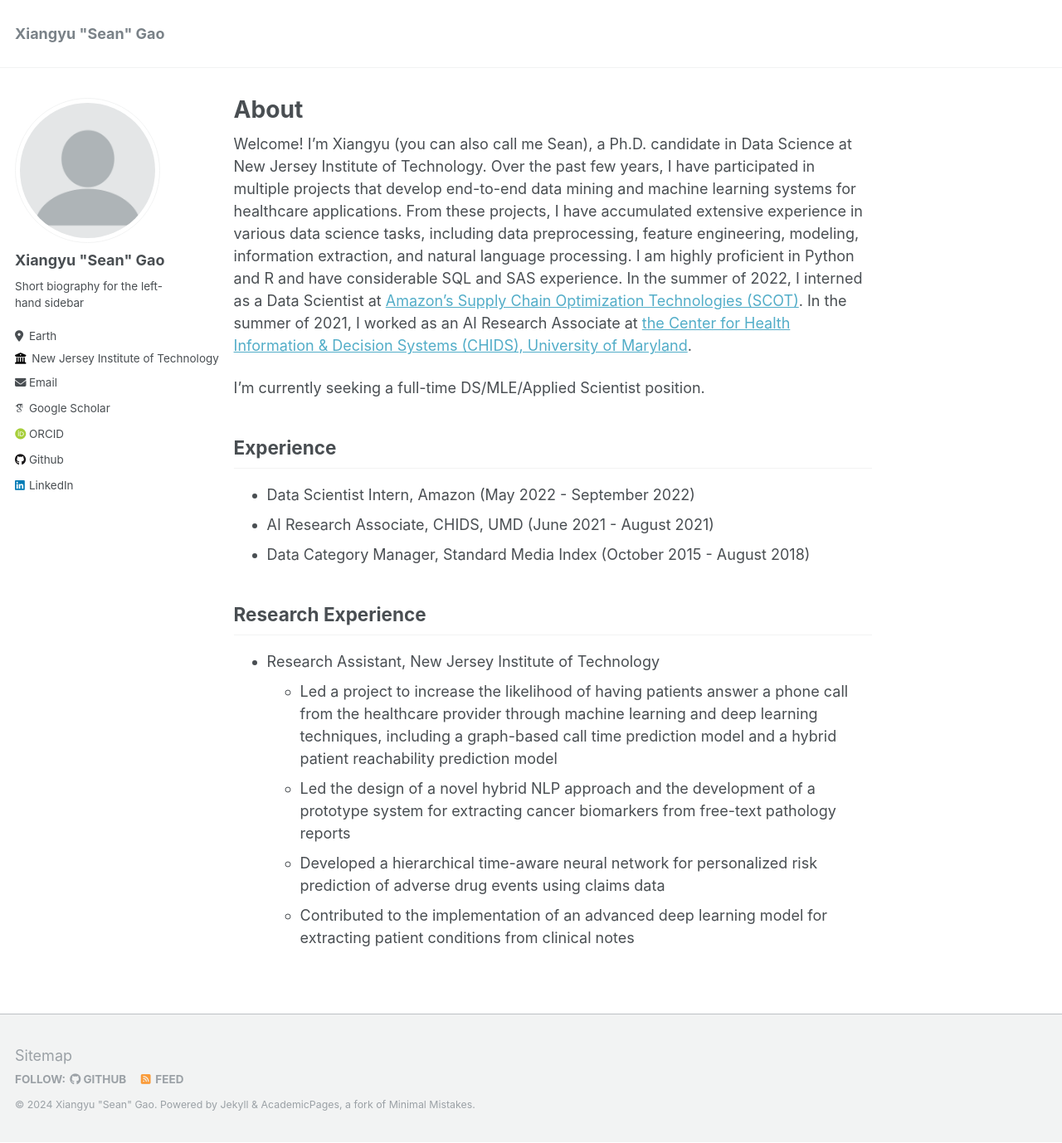
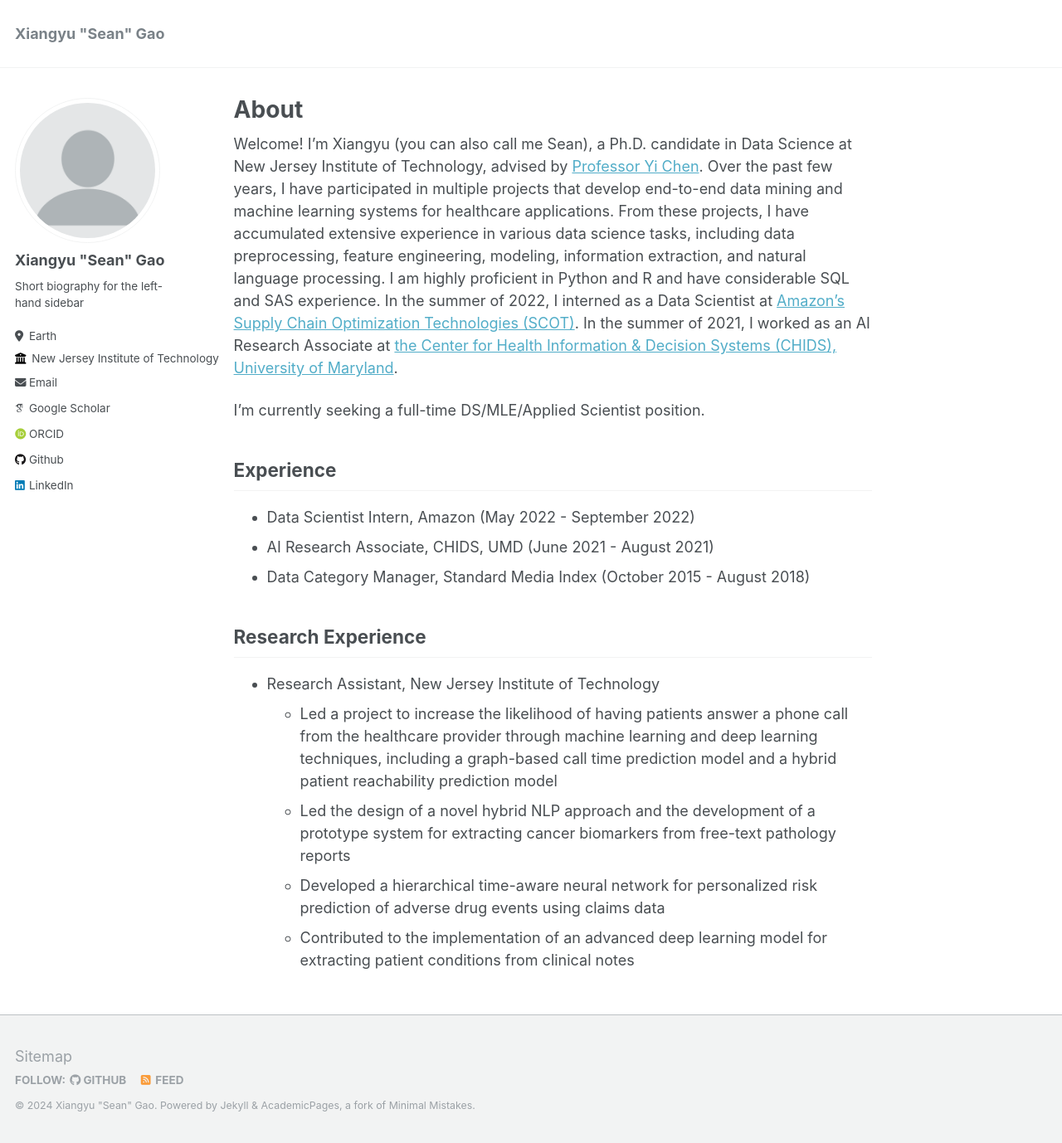
Before and after one commit to xga0/xga0.github.io, a Jekyll site: the page built from _pages/about.md, in a window 1280 px wide and 1378 px high. Shown: the whole window at 83% size. Built offline with Jekyll 4.4.1, drawn with Linux system fonts in a browser that asks for light colours; some web fonts are replaced.

Commit message:
Update about.md

```diff
--- a/_pages/about.md
+++ b/_pages/about.md
@@ -7,7 +7,7 @@ redirect_from:
   - /about.html
 ---
 
-Welcome! I'm Xiangyu (you can also call me Sean), a Ph.D. candidate in Data Science at New Jersey Institute of Technology. Over the past few years, I have participated in multiple projects that develop end-to-end data mining and machine learning systems for healthcare applications. From these projects, I have accumulated extensive experience in various data science tasks, including data preprocessing, feature engineering, modeling, information extraction, and natural language processing. I am highly proficient in Python and R and have considerable SQL and SAS experience. In the summer of 2022, I interned as a Data Scientist at [Amazon’s Supply Chain Optimization Technologies (SCOT)](https://www.amazon.science/tag/supply-chain-optimization-technologies). In the summer of 2021, I worked as an AI Research Associate at [the Center for Health Information & Decision Systems (CHIDS), University of Maryland](https://www.rhsmith.umd.edu/centers/chids).
+Welcome! I'm Xiangyu (you can also call me Sean), a Ph.D. candidate in Data Science at New Jersey Institute of Technology, advised by [Professor Yi Chen](https://web.njit.edu/~ychen/). Over the past few years, I have participated in multiple projects that develop end-to-end data mining and machine learning systems for healthcare applications. From these projects, I have accumulated extensive experience in various data science tasks, including data preprocessing, feature engineering, modeling, information extraction, and natural language processing. I am highly proficient in Python and R and have considerable SQL and SAS experience. In the summer of 2022, I interned as a Data Scientist at [Amazon’s Supply Chain Optimization Technologies (SCOT)](https://www.amazon.science/tag/supply-chain-optimization-technologies). In the summer of 2021, I worked as an AI Research Associate at [the Center for Health Information & Decision Systems (CHIDS), University of Maryland](https://www.rhsmith.umd.edu/centers/chids).
 
 I’m currently seeking a full-time DS/MLE/Applied Scientist position.
 
```
